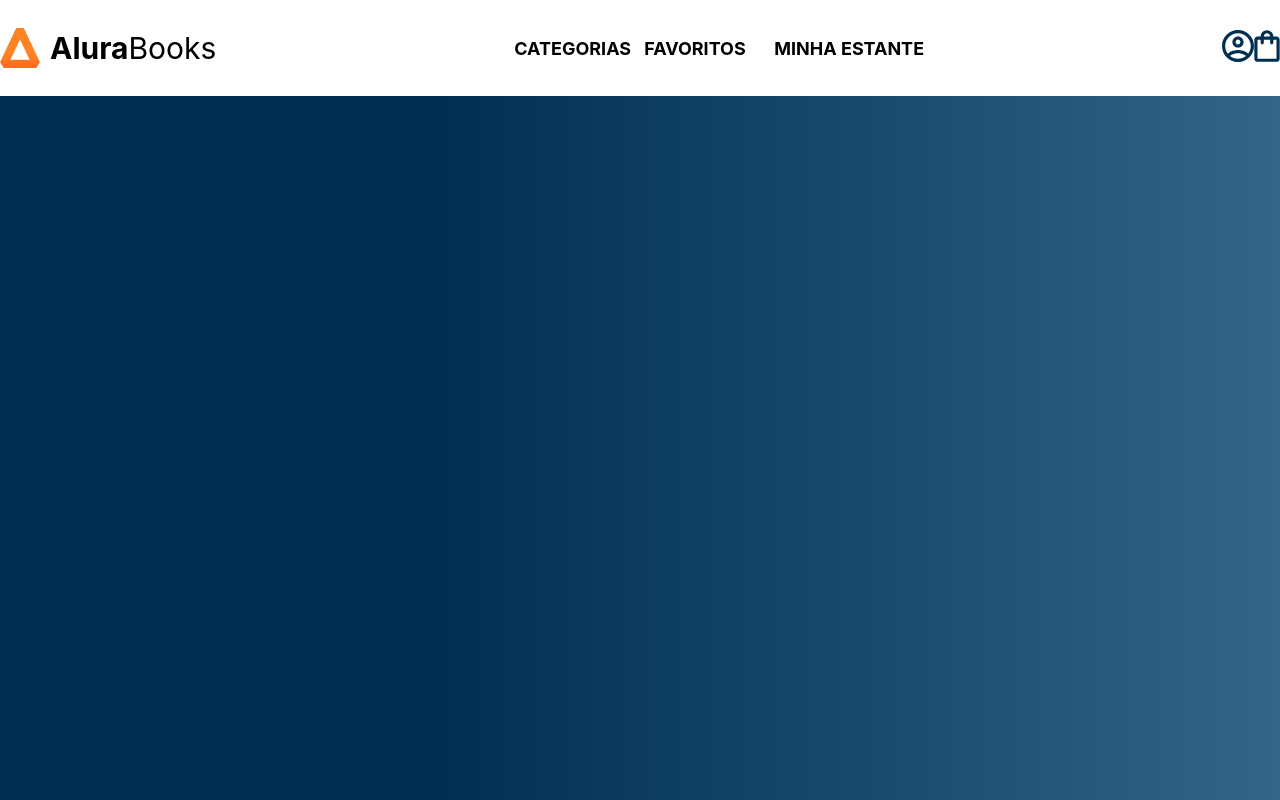
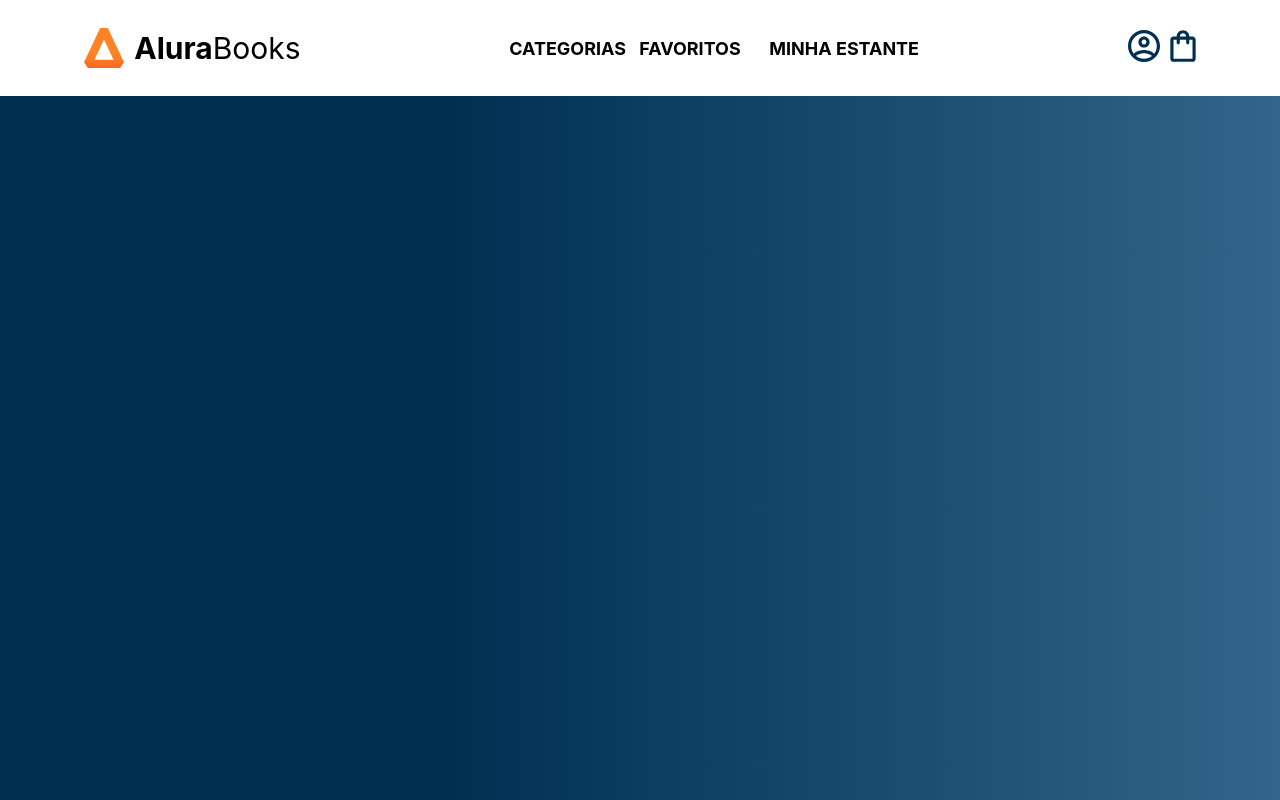
Before and after one commit to martinezrafael/alura-books-frontend, a React (Create React App) app: page / in a window 1280 px wide. Built offline with nearby package versions, Linux system fonts and the light colour scheme.

Commit message:
ajusta a posicao do header

```diff
--- a/src/App.css
+++ b/src/App.css
@@ -8,7 +8,11 @@
   background: #fff;
   display: flex;
   align-items: center;
-  justify-content: space-between;
+  justify-content: space-around;
+}
+
+li {
+  list-style: none;
 }
 
 .opcoes {
@@ -20,8 +24,13 @@
 .opcao {
   font-size: 18px;
   font-weight: bold;
-  list-style: none;
   min-width: 120px;
   text-transform: uppercase;
   cursor: pointer;
 }
+
+.icons {
+  align-items: center;
+  display: flex;
+  gap: 10px;
+}
--- a/src/App.js
+++ b/src/App.js
@@ -18,7 +18,11 @@ function App() {
         </ul>
         <ul className="icons">
           {icones.map((icone) => {
-            return <img src={icone} alt="Icone" />;
+            return (
+              <li>
+                <img src={icone} alt="Icone" />
+              </li>
+            );
           })}
         </ul>
       </header>
```
